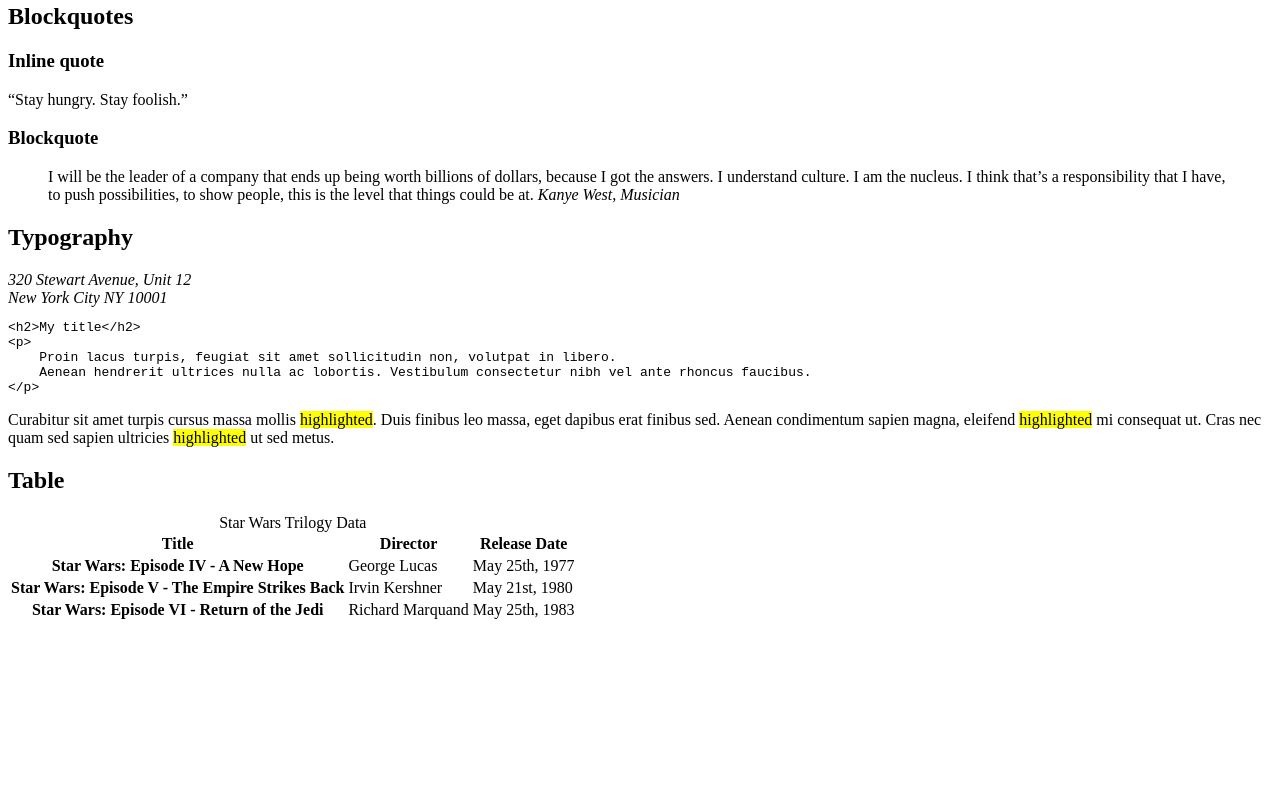
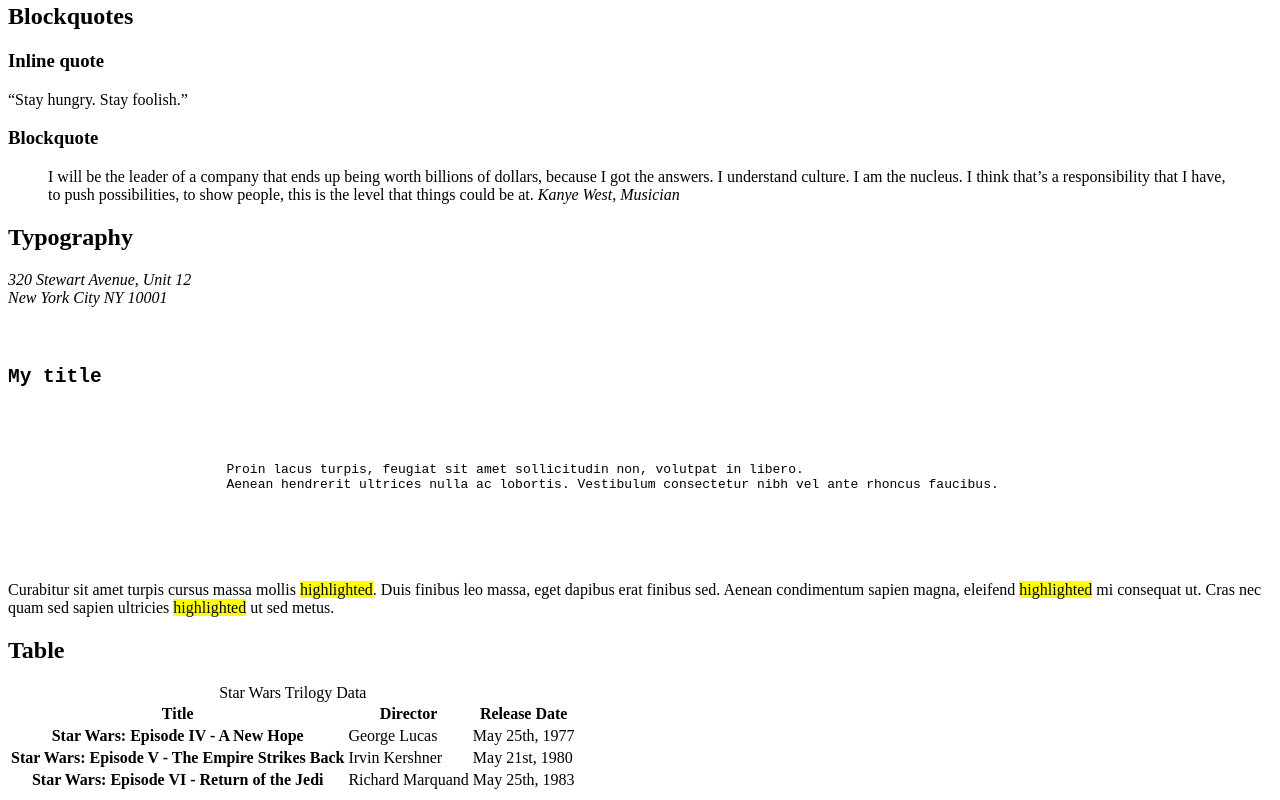
Before and after one commit to Najwarci/holbertonschool-web_front_end, a plain HTML site: page html_advanced/33-styleguide.html in a window 1280 px wide. Shown: the part 1014-1814 px from the top of the page. Before the commit the page ends 1644 px from the top, so only its background shows below. Drawn offline with Linux system fonts and the light colour scheme.

Commit message:
task 33 debug

```diff
--- a/html_advanced/33-styleguide.html
+++ b/html_advanced/33-styleguide.html
@@ -101,21 +101,27 @@
                 </address>
             </div>
             <div>
-                <pre><code>&lt;h2&gt;My title&lt;/h2&gt;
-&lt;p&gt;
-    Proin lacus turpis, feugiat sit amet sollicitudin non, volutpat in libero.
-    Aenean hendrerit ultrices nulla ac lobortis. Vestibulum consectetur nibh vel ante rhoncus faucibus.
-&lt;/p&gt;</code></pre>
+                <pre>
+                    <code>
+                        <h2>My title</h2>
+                        <p>
+                            Proin lacus turpis, feugiat sit amet sollicitudin non, volutpat in libero.
+                            Aenean hendrerit ultrices nulla ac lobortis. Vestibulum consectetur nibh vel ante rhoncus faucibus.
+                        </p>
+                    </code>
+                </pre>
             </div>
             <div>
                 <p>
                     Curabitur sit amet turpis cursus massa mollis <mark>highlighted</mark>. Duis finibus leo massa, eget
-                    dapibus erat finibus sed.
+                    dapibus erat
+                    finibus sed.
                     Aenean condimentum sapien magna, eleifend <mark>highlighted</mark> mi consequat ut.
                     Cras nec quam sed sapien ultricies <mark>highlighted</mark> ut sed metus.
                 </p>
             </div>
         </section>
+        <!-- Table -->
         <section>
             <header>
                 <h2>Table</h2>
```
